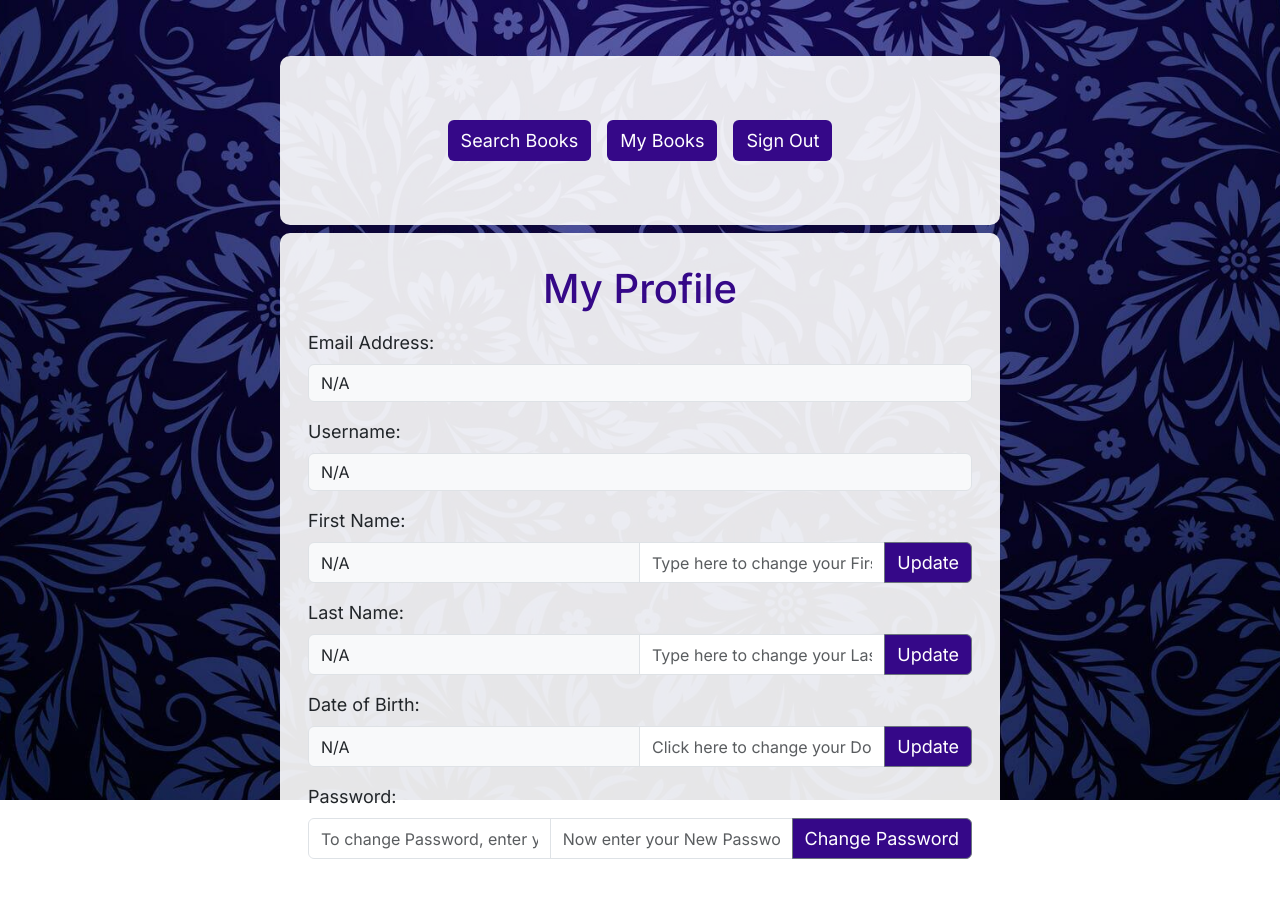
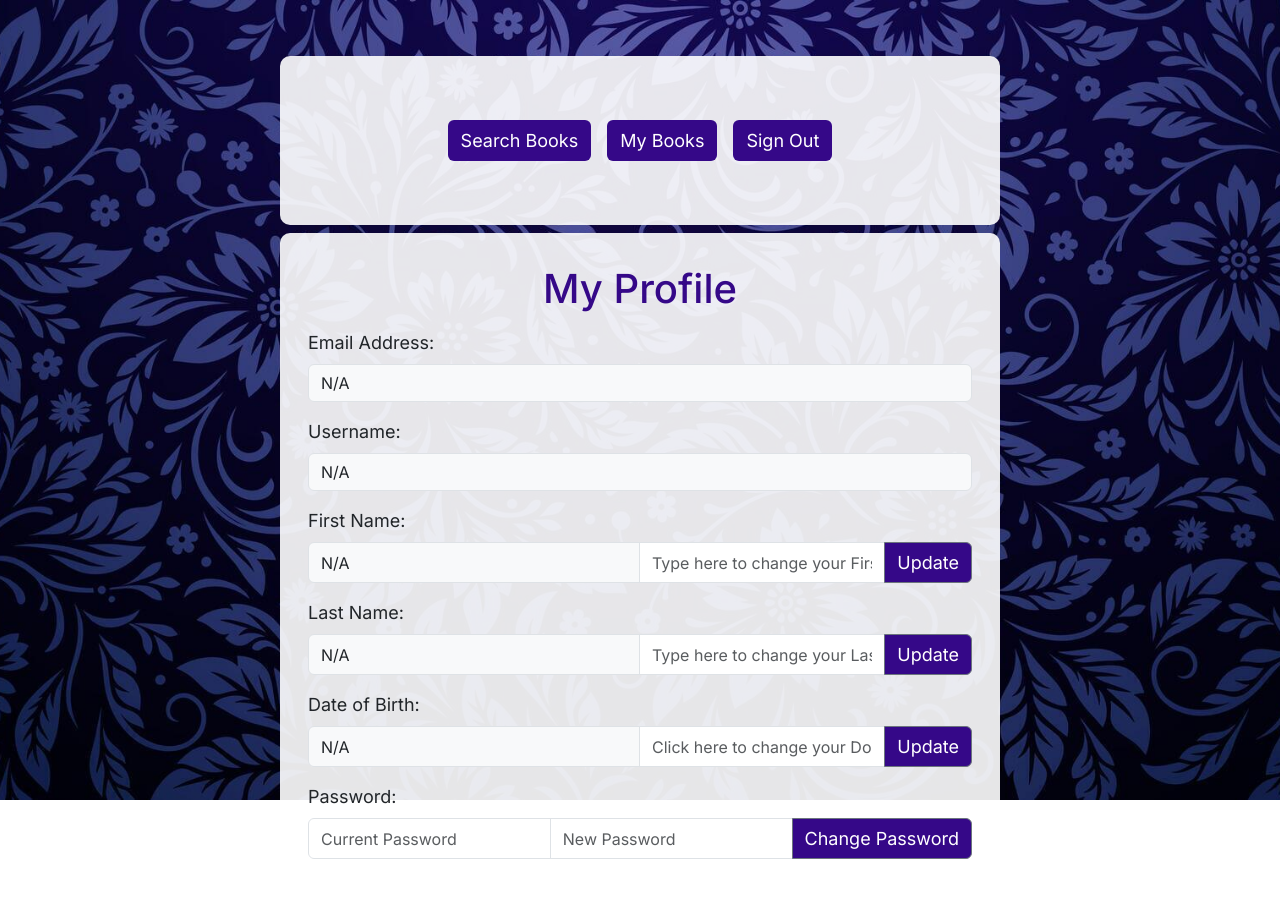
Before and after one commit to kristijanH1998/bookworm, a React (Vite) app in the folder BookWorm/: page /my-profile in a window 1280 px wide. Shown: the top 898 px of the page. Built offline with nearby package versions, Linux system fonts and the light colour scheme.

Commit message:
placeholders for password update fields changed

```diff
--- a/BookWorm/src/MyProfile.tsx
+++ b/BookWorm/src/MyProfile.tsx
@@ -156,12 +156,11 @@ export default function MyProfile() {
                             <div className="mb-3">
                                 <label className="form-label">Password:</label>
                                 <div className="input-group">
-                                    <input type="password" name="password" className="form-control" placeholder="To change Password, enter your Current Password"/>
-                                    <input type="password" name="password" className="form-control" placeholder="Now enter your New Password"/>
+                                    <input type="password" name="password" className="form-control" placeholder="Current Password"/>
+                                    <input type="password" name="password" className="form-control" placeholder="New Password"/>
                                     <button className="btn btn-outline-secondary" type="button">Change Password</button>
                                 </div>
                             </div>
-
                         </div>
                     </div>
                 </form>
```
